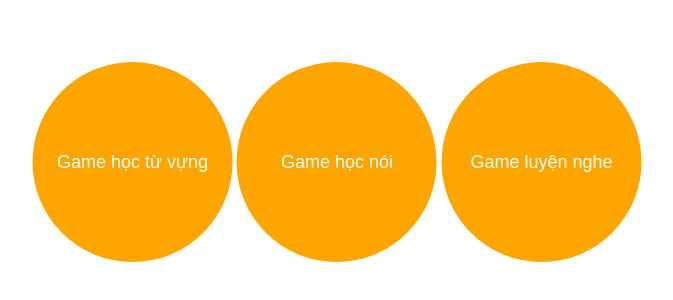
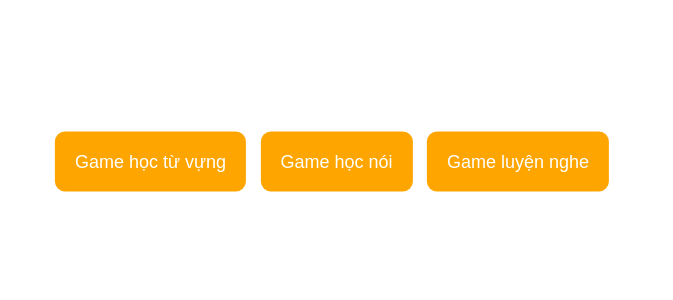
Before and after one commit to khanhnguyen2903/learnenglish, a plain HTML site: page index.html in a window 1280 px wide. Shown: the part 238-538 px from the top of the page, without its empty margins (303-976 px from the left). Drawn offline with Linux system fonts and the light colour scheme.

Commit message:
Add files via upload

```diff
--- a/index.html
+++ b/index.html
@@ -8,9 +8,9 @@
   </head>
   <body>
     <main class="container">
-      <button class="btn">Game học từ vựng</button>
-      <button class="btn">Game học nói</button>
-      <button class="btn">Game luyện nghe</button>
+      <a class="btn" href="game_word.html">Game học từ vựng</a>
+      <a class="btn">Game học nói</a>
+      <a class="btn">Game luyện nghe</a>
     </main>
 
     <script src="script.js"></script>
--- a/questions/question_word.js
+++ b/questions/question_word.js
@@ -2,7 +2,7 @@
 const question_word = [
   { url_image: "images/duck.jpg", answer: "DUCK" },
   { url_image: "images/bear.jpg", answer: "BEAR" },
-  { url_image: "images/brid.jpg", answer: "BRID" },
+  { url_image: "images/bird.jpg", answer: "BIRD" },
   { url_image: "images/lion.jpg", answer: "LION" },
   { url_image: "images/monkey.png", answer: "MONKEY" },
 ];
--- a/styles.css
+++ b/styles.css
@@ -21,13 +21,13 @@ body {
   background-color: orange;
   color: white;
   font-size: 18px;
-  height: 200px;
-  width: 200px;
-  border-radius: 50%;
+  text-decoration: none;
   padding: 20px;
   cursor: pointer;
   border-style: none;
   transition: background-color 0.3s ease;
+  margin-right: 10px;
+  border-radius: 10px;
 }
 
 .btn:hover {
```
Also changed, not shown: images/bird.jpg (added).
